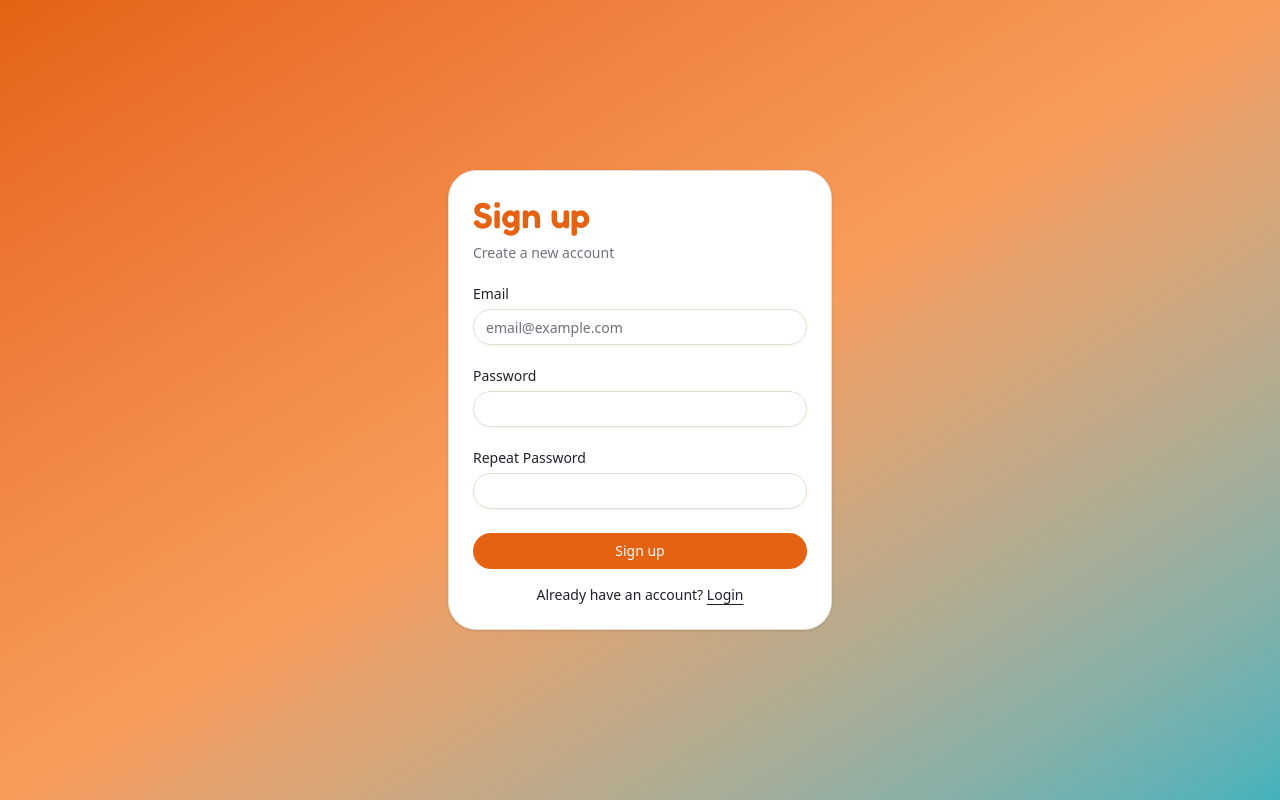
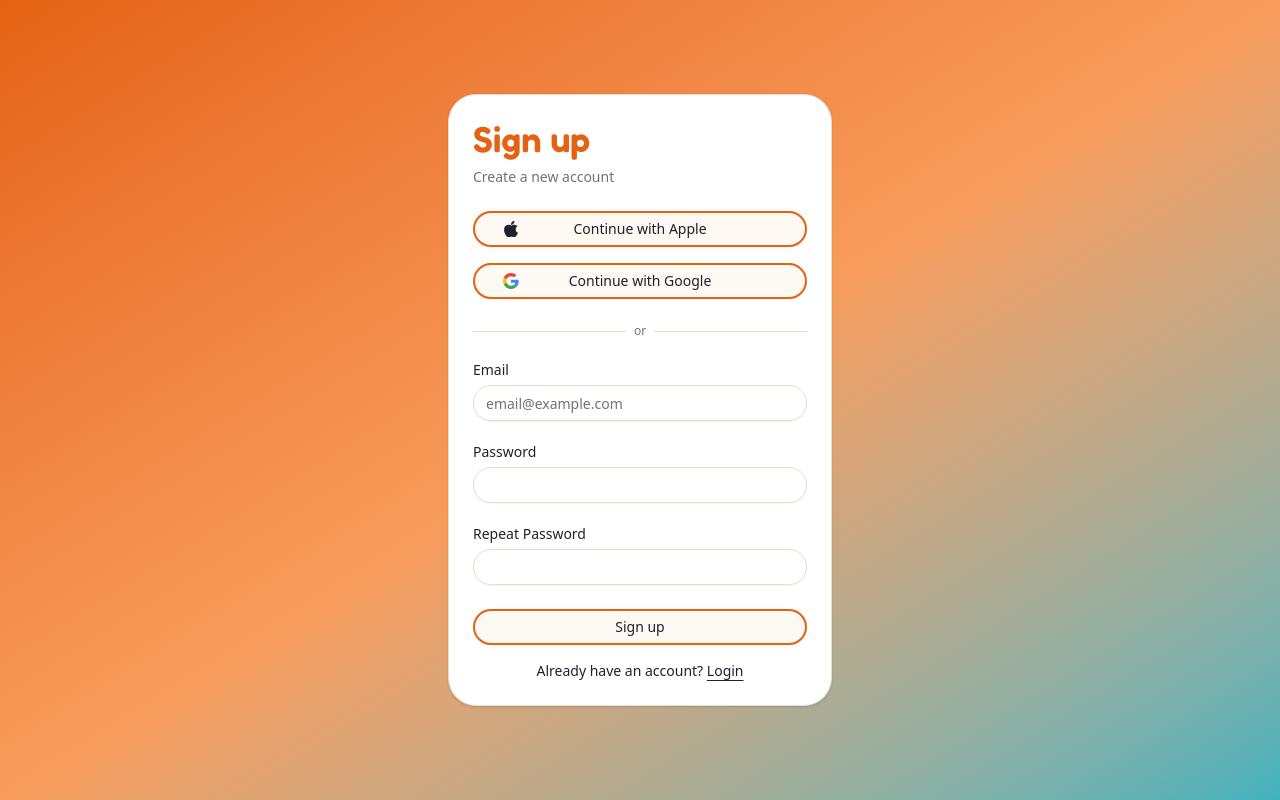
Before and after one commit to photolyst/runco, a Next.js app: page /auth/sign-up in a window 1280 px wide. Built offline with nearby package versions, Linux system fonts and the light colour scheme.

Commit message:
OAuth sign up

```diff
--- a/src/app/auth/login/page.tsx
+++ b/src/app/auth/login/page.tsx
@@ -1,11 +1,11 @@
 import { LoginForm } from "@/components/login-form";
-import { Logo } from "@/components/logo";
+import { RuncoLogo } from "@/components/runco-logo";
 
 export default function Page() {
   return (
     <div className="flex flex-col md:flex-row min-h-svh w-full items-center justify-center p-6 md:p-10 gap-10">
       <div className="items-center justify-center">
-        <Logo className="text-7xl md:text-9xl" />
+        <RuncoLogo className="text-7xl md:text-9xl" />
       </div>
       <div className="w-full max-w-sm">
         <LoginForm />
--- a/src/app/auth/sign-up/page.tsx
+++ b/src/app/auth/sign-up/page.tsx
@@ -2,7 +2,7 @@ import { SignUpForm } from "@/components/sign-up-form";
 
 export default function Page() {
   return (
-    <div className="flex min-h-svh w-full items-center justify-center p-6 md:p-10 bg-gradient-to-br from-primary via-[#f89c5b] to-[#41b2bd] ">
+    <div className="flex min-h-svh w-full items-center justify-center p-6 md:p-10 bg-gradient-to-br from-primary via-[#f89c5b] to-[#41b2bd]">
       <div className="w-full max-w-sm">
         <SignUpForm />
       </div>
--- a/src/app/page.tsx
+++ b/src/app/page.tsx
@@ -1,5 +1,5 @@
 import Link from "next/link";
-import { Logo } from "@/components/logo";
+import { RuncoLogo } from "@/components/runco-logo";
 
 export default function Home() {
   return (
@@ -8,7 +8,7 @@ export default function Home() {
       <main className="relative flex flex-col items-center justify-center p-8 w-full tracking-wide gap-8 overflow-hidden">
         {/* Content - needs z-10 to sit above the background */}
         <div className="z-10 flex flex-col items-center gap-8 text-center">
-          <Logo className="text-7xl md:text-9xl" />
+          <RuncoLogo className="text-7xl md:text-9xl" />
 
           <div className="space-y-4">
             <p className="text-2xl md:text-3xl font-medium tracking-widest text-gray-600 drop-shadow-md">
--- a/src/components/login-form.tsx
+++ b/src/components/login-form.tsx
@@ -5,7 +5,13 @@ import { useRouter } from "next/navigation";
 import { useState } from "react";
 import { SocialLoginButton } from "@/components/social-login-button";
 import { Button } from "@/components/ui/button";
-import { Card, CardContent, CardHeader, CardTitle } from "@/components/ui/card";
+import {
+  Card,
+  CardContent,
+  CardDescription,
+  CardHeader,
+  CardTitle,
+} from "@/components/ui/card";
 import { Input } from "@/components/ui/input";
 import { Label } from "@/components/ui/label";
 import { createClient } from "@/lib/supabase/client";
@@ -51,6 +57,7 @@ export function LoginForm({
               Login
             </div>
           </CardTitle>
+          <CardDescription>Sign in to your account</CardDescription>
         </CardHeader>
         <CardContent>
           <div className="flex flex-col gap-4 mb-4">
--- a/src/components/logo.tsx
+++ b/src/components/runco-logo.tsx
@@ -1,7 +1,7 @@
 import Link from "next/link";
 import { cn } from "@/lib/utils";
 
-export function Logo({
+export function RuncoLogo({
   className,
   ...props
 }: React.ComponentPropsWithoutRef<"div">) {
@@ -17,4 +17,4 @@ export function Logo({
     </div>
   );
 }
-export default Logo;
+export default RuncoLogo;
--- a/src/components/sign-up-form.tsx
+++ b/src/components/sign-up-form.tsx
@@ -3,6 +3,7 @@
 import Link from "next/link";
 import { useRouter } from "next/navigation";
 import { useState } from "react";
+import { SocialLoginButton } from "@/components/social-login-button";
 import { Button } from "@/components/ui/button";
 import {
   Card,
@@ -68,6 +69,25 @@ export function SignUpForm({
           <CardDescription>Create a new account</CardDescription>
         </CardHeader>
         <CardContent>
+          <div className="flex flex-col gap-4 mb-4">
+            <div>
+              <SocialLoginButton provider="apple" />
+            </div>
+            <div>
+              <SocialLoginButton provider="google" />
+            </div>
+          </div>
+
+          <div className="relative my-6">
+            <div className="absolute inset-0 flex items-center">
+              <span className="w-full border-t" />
+            </div>
+            <div className="relative flex justify-center text-xs ">
+              <span className="bg-card px-2 text-muted-foreground">or</span>
+            </div>
+          </div>
+
+          <div>
             <form onSubmit={handleSignUp}>
               <div className="flex flex-col gap-6">
                 <div className="grid gap-2">
@@ -106,17 +126,26 @@ export function SignUpForm({
                   />
                 </div>
                 {error && <p className="text-sm text-red-500">{error}</p>}
-              <Button type="submit" className="w-full" disabled={isLoading}>
+                <Button
+                  variant="outline"
+                  ype="submit"
+                  className="w-full border-2 border-primary"
+                  disabled={isLoading}
+                >
                   {isLoading ? "Creating an account..." : "Sign up"}
                 </Button>
               </div>
               <div className="mt-4 text-center text-sm">
                 Already have an account?{" "}
-              <Link href="/auth/login" className="underline underline-offset-4">
+                <Link
+                  href="/auth/login"
+                  className="underline underline-offset-4"
+                >
                   Login
                 </Link>
               </div>
             </form>
+          </div>
         </CardContent>
       </Card>
     </div>
```
Lines whose indentation alone changed are shown as unchanged.
